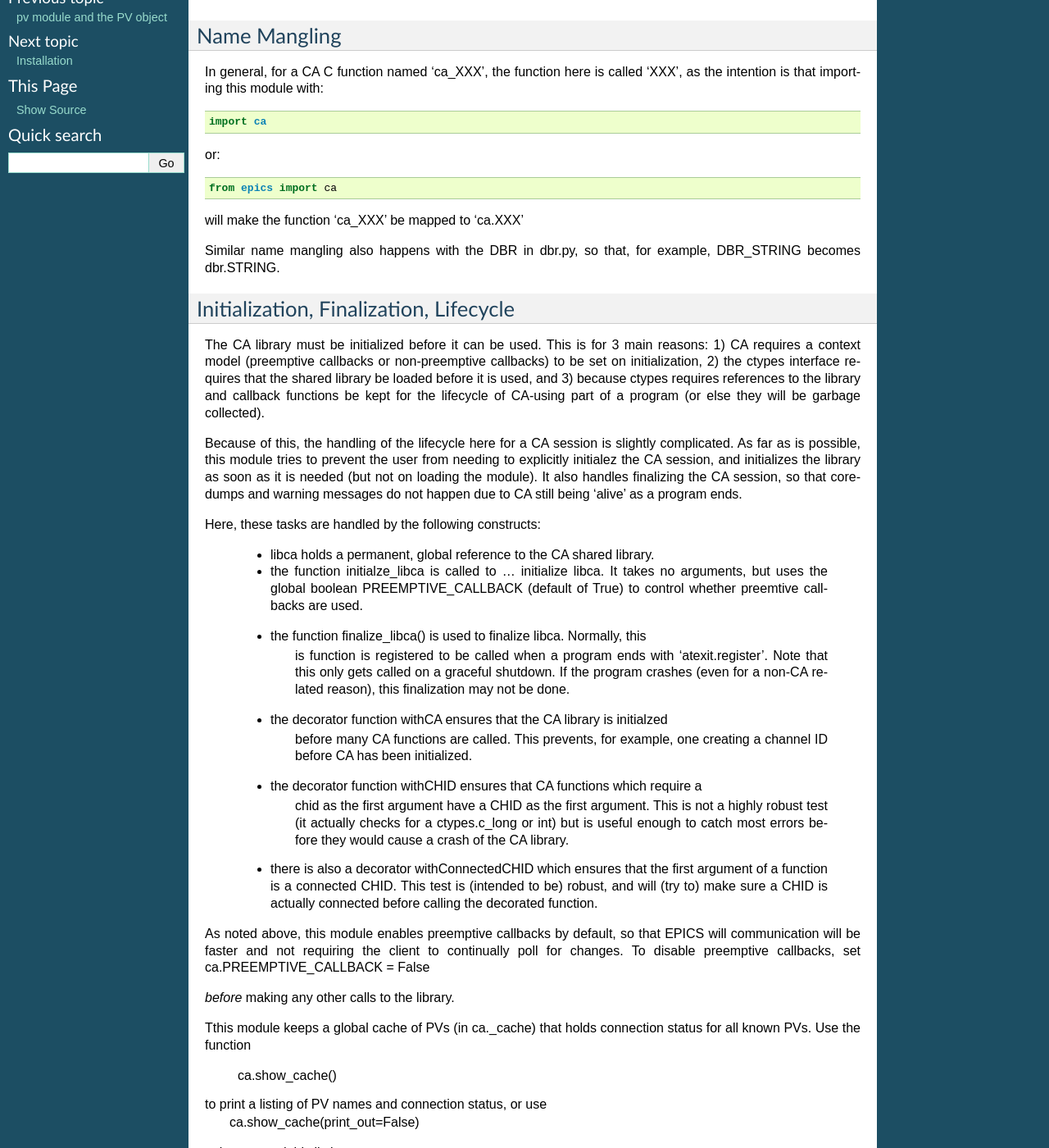
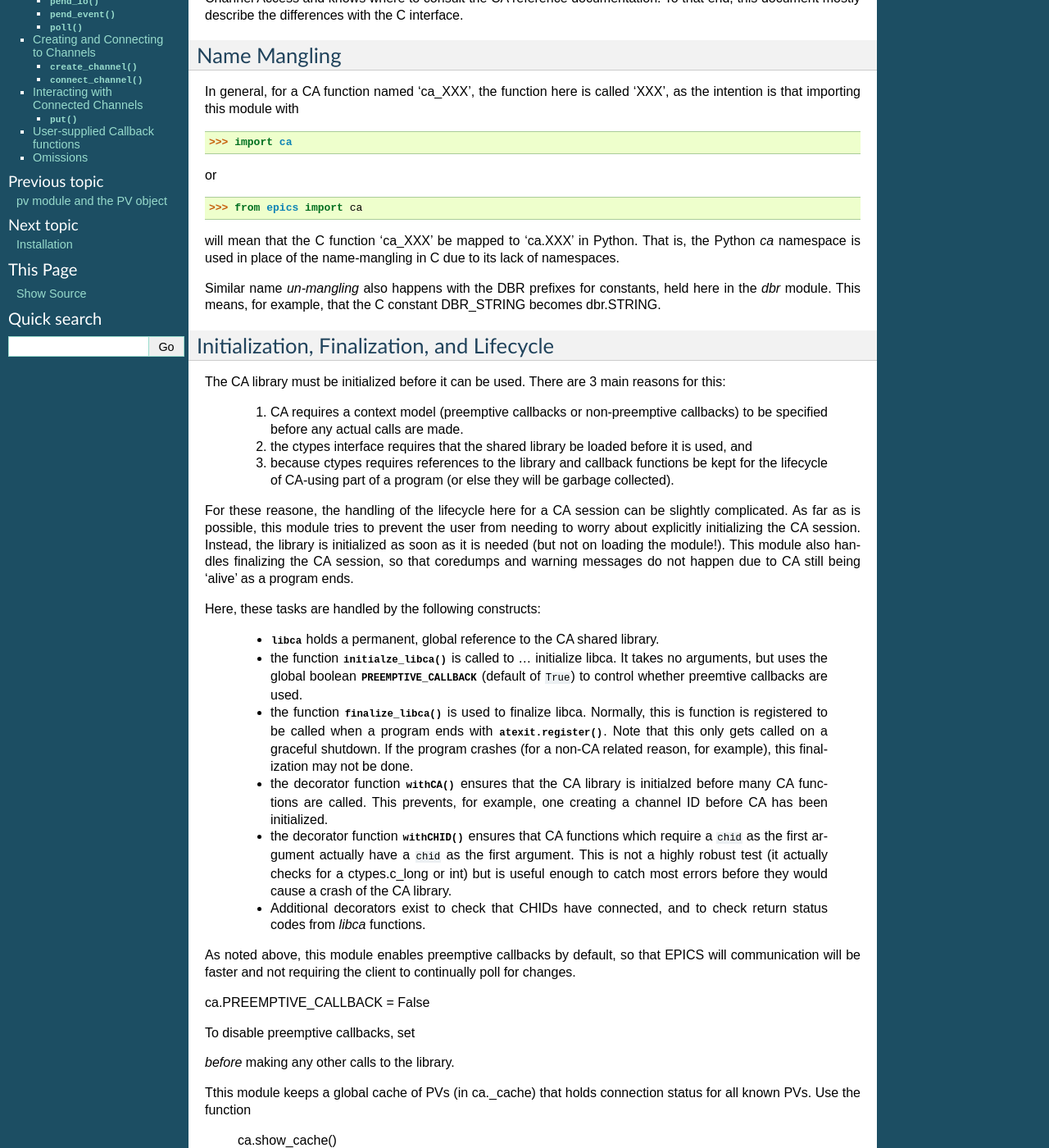
Before and after one commit to pyepics/pyepics, a Sphinx documentation site: the page built from doc/ca.rst, in a window 1280 px wide and 1400 px high, scrolled down 306 px. Shown: the whole window at 82% size. Built offline with Sphinx 7.4.7, drawn with Linux system fonts in a browser that asks for light colours; formulas are drawn with MathJax 3; some of the changed text lies outside the part shown.

Commit message:
git-svn-id: http://millenia.cars.aps.anl.gov/svn/pyepics3@79 ac7fc886-e22a-4fb8-a9e7-517b44086b78

```diff
--- a/doc/ca.rst
+++ b/doc/ca.rst
@@ -5,85 +5,111 @@ ca: Low-Level Epics Interface
 Overview
 ========
 
-This module provides a low level wrapping of the EPICS Channel Access (CA)
-library, using ctypes.  Most users of the epics module will not need to be
-concerned with the details here, and only use the simple functional interface
-(caget, caput), or create and use epics PV objects, or define epics devices.
 
-The goal of ths module is to stay fairly close to the C interface to CA while
-also providing a pleasant Python experience.  It is expected that anyone
-looking into the details of this module is somewhat familar with Channel
-Access and knows where to consult the CA reference documentation.  To that
-end, this document mostly describe the differences with the C interface.
+.. module:: ca
+   :synopsis: low-level Channel Access  module.
+
+This module provides a low-level wrapping of the EPICS Channel Access (CA)
+library, using ctypes.  Most users of the `epics` module will not need to
+be concerned with most the details here, and will only use the simple
+functional interface (:func:`epics.caget`, :func:`epics.caput` and so on),
+or create and use epics PV objects with :class:`epics.PV`, or define epics
+devices with :class:`epics.Device`.
+
+The goal of this module is to stay fairly close to the C interface to the
+CA library while also providing a pleasant Python experience.  It is
+expected that anyone looking into the details of this module is somewhat
+familar with Channel Access and knows where to consult the CA reference
+documentation.  To that end, this document mostly describe the differences
+with the C interface.
 
 Name Mangling
 =============
 
-In general, for a CA C function named 'ca_XXX', the function here is called
-'XXX', as the intention is that importing this module with::
+In general, for a CA function named 'ca_XXX', the function here is called
+'XXX', as the intention is that importing this module with
 
-    import ca
-or::
+    >>> import ca
 
-   from epics import ca
+or
 
-will make the function 'ca_XXX' be mapped to 'ca.XXX'
+   >>> from epics import ca
 
-Similar name mangling also happens with the DBR in dbr.py, so that, for
-example, DBR_STRING becomes dbr.STRING.
+will mean that the C function 'ca_XXX' be mapped to 'ca.XXX' in Python.
+That is, the Python `ca` namespace is used in place of the name-mangling in
+C due to its lack of namespaces.
 
-Initialization, Finalization, Lifecycle
-=======================================
+Similar name *un-mangling* also happens with the DBR prefixes for
+constants, held here in the `dbr` module.  This means, for example, that
+the C constant DBR_STRING becomes dbr.STRING.
 
-The CA library must be initialized before it can be used.  This is for 3 main
-reasons: 1) CA requires a context model (preemptive callbacks or
-non-preemptive callbacks) to be set on initialization, 2) the ctypes interface
-requires that the shared library be loaded before it is used, and 3) because
-ctypes requires references to the library and callback functions be kept for
-the lifecycle of CA-using part of a program (or else they will be garbage
-collected).
+Initialization, Finalization, and Lifecycle
+===========================================
 
-Because of this, the handling of the lifecycle here for a CA session is
-slightly complicated.  As far as is possible, this module tries to prevent the
-user from needing to explicitly initialez the CA session, and initializes the
-library as soon as it is needed (but not on loading the module).  It also
-handles finalizing the CA session, so that coredumps and warning messages
-do not happen due to CA still being 'alive' as a program ends.
+The CA library must be initialized before it can be used.  There are 3 main
+reasons for this:
+   1) CA requires a context model (preemptive callbacks or
+      non-preemptive callbacks) to be specified before any actual calls are
+      made.
+   2) the ctypes interface requires that the shared library be loaded
+      before it is used, and
+   3) because ctypes requires references to the library and callback
+      functions be kept for the lifecycle of CA-using part of a program (or
+      else they will be garbage collected).
+
+For these reasone, the handling of the lifecycle here for a CA session can
+be slightly complicated.  As far as is possible, this module tries to
+prevent the user from needing to worry about explicitly initializing the CA
+session.  Instead, the library is initialized as soon as it is needed (but
+not on loading the module!).  This module also handles finalizing the CA
+session, so that coredumps and warning messages do not happen due to CA
+still being 'alive' as a program ends.
+
+Here, these tasks are handled by the following constructs:
+
+   * :data:`libca` holds a permanent, global reference to the CA shared
+     library.
+
+   * the function :func:`initialze_libca` is called to ... initialize
+     libca.  It takes no arguments, but uses the global boolean
+     :data:`PREEMPTIVE_CALLBACK` (default of ``True``) to control whether
+     preemtive callbacks are used.
+
+   * the function :func:`finalize_libca` is used to finalize libca.
+     Normally, this is function is registered to be called when a program
+     ends with :func:`atexit.register`.  Note that this only gets called on
+     a graceful shutdown. If the program crashes (for a non-CA related
+     reason, for example), this finalization may not be done.
+
+   * the decorator function :func:`withCA` ensures that the CA library is
+     initialzed before many CA functions are called.  This prevents, for
+     example, one creating a channel ID before CA has been initialized.
+
+   * the decorator function :func:`withCHID` ensures that CA functions
+     which require a ``chid`` as the first argument actually have a
+     ``chid`` as the first argument.  This is not a highly robust test (it
+     actually checks for a ctypes.c_long or int) but is useful enough to
+     catch most errors before they would cause a crash of the CA library.
+
+   * Additional decorators exist to check that CHIDs have connected, and to
+     check return status codes from `libca` functions.
 
 
-Here, these tasks are  handled by the following constructs:
+.. function::withConnectedCHID
 
-   * libca holds a permanent, global reference to the CA shared library.
-
-   * the function initialze_libca is called to ... initialize libca.  It takes
-     no arguments, but uses the global boolean PREEMPTIVE_CALLBACK (default of
-     True) to control whether preemtive callbacks are used.
-
-   * the function finalize_libca() is used to finalize libca.  Normally, this
-      is function is registered to be called when a program ends with
-      'atexit.register'.  Note that this only gets called on a graceful
-      shutdown. If the program crashes (even for a non-CA related reason),
-      this finalization may not be done.
-
-   * the decorator function withCA ensures that the CA library is initialzed
-      before many CA functions are called.  This prevents, for example, one
-      creating a channel ID before CA has been initialized.
-
-   * the decorator function withCHID ensures that CA functions which require a
-      chid as the first argument have a CHID as the first argument.  This is
-      not a highly robust test (it actually checks for a ctypes.c_long or int)
-      but is useful enough to catch most errors before they would cause a
-      crash of the CA library.
-
-   * there is also a decorator withConnectedCHID which ensures that the first
-     argument of a function is a connected CHID.  This test is (intended to
-     be) robust, and will (try to) make sure a CHID is actually connected before
-     calling the decorated function.
+    which ensures that the first argument of a function is a connected
+    ``chid``.  This test is (intended to be) robust, and will (try to) make
+    sure a ``chid`` is actually connected before calling the decorated
+    function.
 
 As noted above, this module enables preemptive callbacks by default, so that
 EPICS will communication will be faster and not requiring the client to
-continually poll for changes.  To disable preemptive callbacks, set
+continually poll for changes.
+
 ca.PREEMPTIVE_CALLBACK = False
+
+To disable preemptive callbacks, set
+
 
 *before* making any other calls to the library.
 
@@ -95,41 +121,64 @@ to print a listing of PV names and connection status, or use
     ca.show_cache(print_out=False)
 to be returned this listing.
 
+Using the CA module
+====================
 
-Using the CA module:
-=============
+Many general-purpose CA functions that deal with general communication and
+threading contexts are very close to the C library:
 
-Some  general purpose CA functions are very close to the C library:
-    context_create(context=0)
-    context_destroy()
-    attach_context(context)
-    detach_context()
-    current_context()
-    client_status(context,level)
-    message(status)
-    flush_io()
-    pend_io(t=1.0)
-    pend_event(t=1.e-5)
+.. function::  context_create(context=0)
 
-A notable addition the function
-   poll(ev=1.e-4,io=1.0)
+.. function::  context_destroy()
 
-which is equivalent to pend_event(ev) ; pend_io_(io)
+.. function::  attach_context(context)
+
+.. function::  detach_context()
+
+.. function::  current_context()
+
+.. function::  client_status(context,level)
+
+.. function::  message(status)
+
+.. function::  flush_io()
+
+.. function::  pend_io(t=1.0)
+
+.. function::  pend_event(t=1.e-5)
+
+.. function::  poll(ev=1.e-4,io=1.0)
+
+     A notable addition the function which is equivalent to::
+
+         pend_event(ev)
+	 pend_io_(io)
 
 Creating and Connecting to Channels
-==========================
+===================================
+
+The basic channel object is the "Channel ID" or ``chid``.  With the CA
+library (and ``ca`` module), one creates and acts on ``chid``s, which are
+:data:`ctypes.c_long`.
 
 To create a channel, use
 
- chid = ca.create_channel(pvname,connect=False,userfcn=None)
-    pvname   the name of the PV to create.
-    connect  (True/False) whether to (try to) connnect now.
-    userfcn  a Python callback function to be called when the
-             connection state changes.   This function should be
-             prepared to accept keyword arguments
-                 pvname  name of pv
-                 chid    ctypes chid value
-                 conn    True/False:  whether channel is connected.
+.. function:: create_channel(pvname,connect=False,userfcn=None)
+
+   This returns a ``chid``.  Here
+
+    *pvname*
+      the name of the PV to create.
+    *connect*
+     (True/False) whether to (try to) connnect now.
+    *userfcn*
+      a Python callback function to be called when the
+      connection state changes.   This function should be
+      prepared to accept keyword arguments of
+
+         * `pvname`  name of pv
+         * `chid`    chid value
+         * `conn`    True/False:  whether channel is connected.
 
     Internally, a connection callback is used so that you should
     not need to explicitly connect to a channel.
@@ -137,9 +186,11 @@ To create a channel, use
 To explicitly connect to a channel (usually not needed as implicit connection
 will be done when needed), use
 
-  state = connect_channel(chid,timeout=None,verbose=False,force=True):
+.. function:: connect_channel(chid,timeout=None,verbose=False,force=True)
+
+
    This explicitly tries to connect to a channel, waiting up to timeout for a
-   channel to connect.
+   channel to connect.  It returns the connection state.
 
     Normally, channels will connect very fast, and the connection callback
     will succeed the first time.
@@ -173,7 +223,7 @@ returns (read_access(chid) + 2 * write_access(chid))
 which promotes the native field type of a chid to its TIME or CTRL variant
 
 Interacting with Connected Channels
-======================
+===================================
 
 Once a chid is created and connected there are several ways to communicating
 with it.   These are primarily encapsulated in the functions
@@ -209,12 +259,12 @@ be the name of the Enum state. For Floats and Doubles, this will be the value
 formatted according the the precision of the PV.  For waveforms of type CHAR,
 this will be the string representation.
 
-The 'as_numpy' option will promote numerical arrays to numpy arrays if numpy
+The *as_numpy* option will promote numerical arrays to numpy arrays if numpy
 is available.
 
+To set a PV's value, use:
 
-To set a PV's value, use:
-  put(chid, value, wait=False, timeout=20, callback=None,callback_data=None)
+.. function::  put(chid, value, wait=False, timeout=20, callback=None,callback_data=None)
 
 This puts a value to a Channel, with options to either wait (block) for the
 process to complete, or to execute a supplied callback function when the
@@ -236,16 +286,15 @@ See note below on user-defined callbacks.
 
 To define a subscription so that a callback is executed every time a PV changes,
 use
-   create_subscription(chid, use_time=False,use_ctrl=False,
-                                  mask=7, userfcn=None)
+.. function::   create_subscription(chid, use_time=False,use_ctrl=False,  mask=7, userfcn=None)
 
-this function returns a tuple of
-   (callback_ref, user_arg_ref, event_id, ret_val)
+   this function returns a tuple of
+   *(callback_ref, user_arg_ref, event_id, ret_val)*
 
-Where callback_ref, user_arg_ref are references that should be kept for as
-long as the subscription lives, event_id is the id for the event (useful for
-clearing a subscription), and ret_val is the return value of the CA library call
-ca_create_subscription().
+   Where *callback_ref* are *user_arg_ref* are references that should be
+   kept for as long as the subscription lives, *event_id* is the id for the
+   event (useful for clearing a subscription), and *ret_val* is the return
+   value of the CA library call :func:`ca_create_subscription`.
 
 Options for create_subscription include:
       use_time  flag(True/False) to use the TIME variant for the PV type
@@ -283,7 +332,7 @@ the keys in this dictionary may include
 enum_strs will be a  list of strings for the names of ENUM states.
 
 User-supplied Callback functions
-====================
+================================
 
 User-supplied callback functions can be provided for both put() and create_subscription()
 
--- a/doc/index.rst
+++ b/doc/index.rst
@@ -17,7 +17,6 @@ Contents:
    motivation
    pv
    ca
-   pv
    installation
    getting_started
 
```
Also changed, not shown: other parts of doc/ca.rst (+1 -2 lines), doc/overview.rst (+40 -25 lines), doc/pv.rst (+10 -0 lines).
